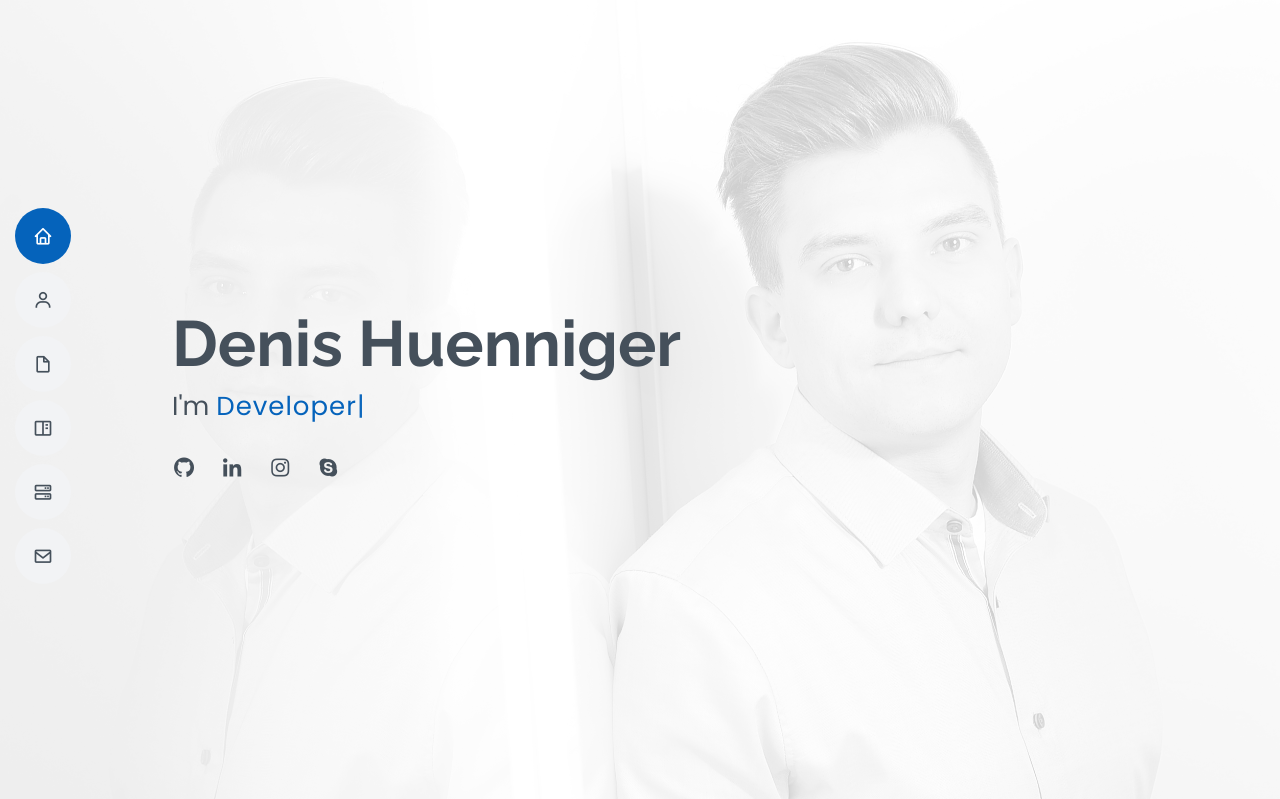
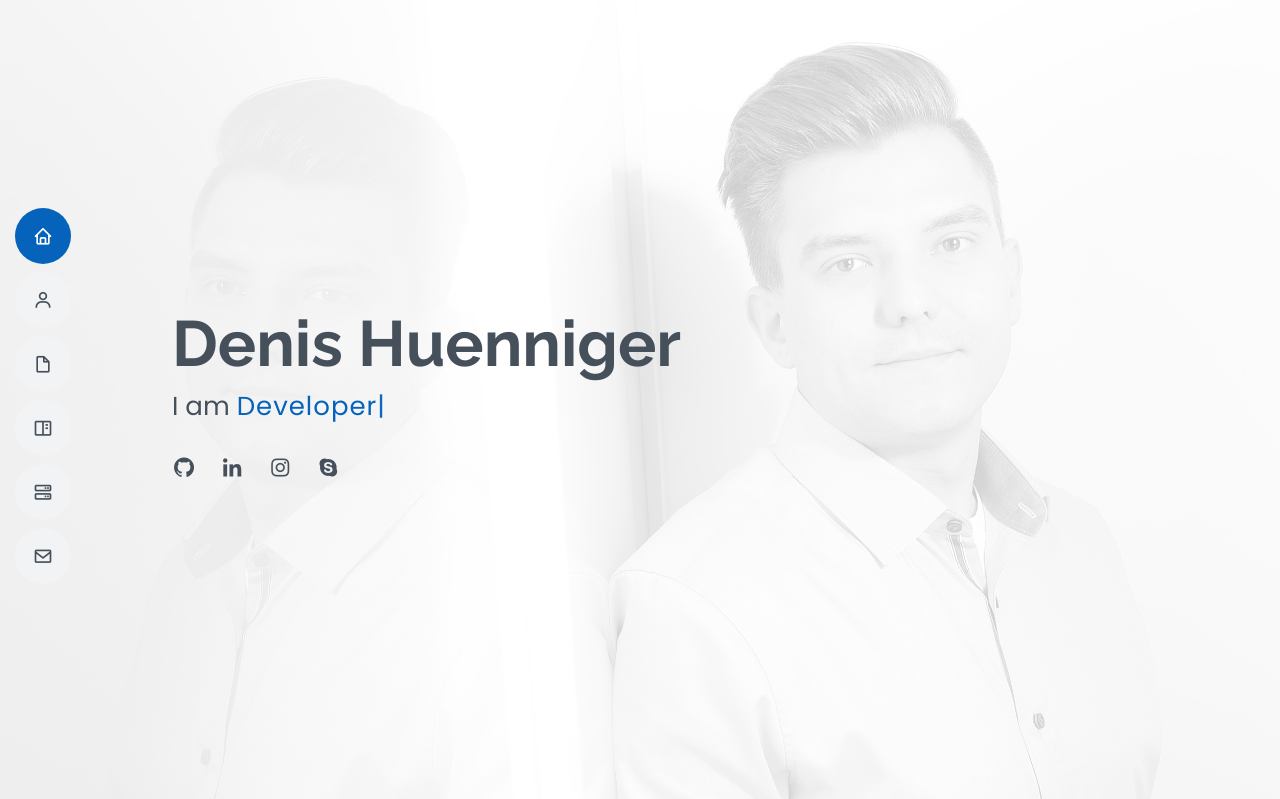
Before and after one commit to denishuenniger/portfolio, a Django app: page / in a window 1280 px wide. Shown: the top 799 px of the page. Run offline with Django 3.2, Linux system fonts and the light colour scheme; some libraries are stand-ins or nearby versions.

Commit message:
update main page

```diff
--- a/projects/templates/home.html
+++ b/projects/templates/home.html
@@ -26,7 +26,7 @@
   <section id="hero" class="d-flex flex-column justify-content-center">
     <div class="container" data-aos="zoom-in" data-aos-delay="100">
       <h1>Denis Huenniger</h1>
-      <p>I'm <span class="typed" data-typed-items="Freelancer, Developer, Mathematician"></span></p>
+      <p>I am <span class="typed" data-typed-items="Freelancer, Developer, Mathematician"></span></p>
       <div class="social-links">
         <a href="#" class="twitter"><i class="bx bxl-github"></i></a>
         <a href="#" class="facebook"><i class="bx bxl-linkedin"></i></a>
```
